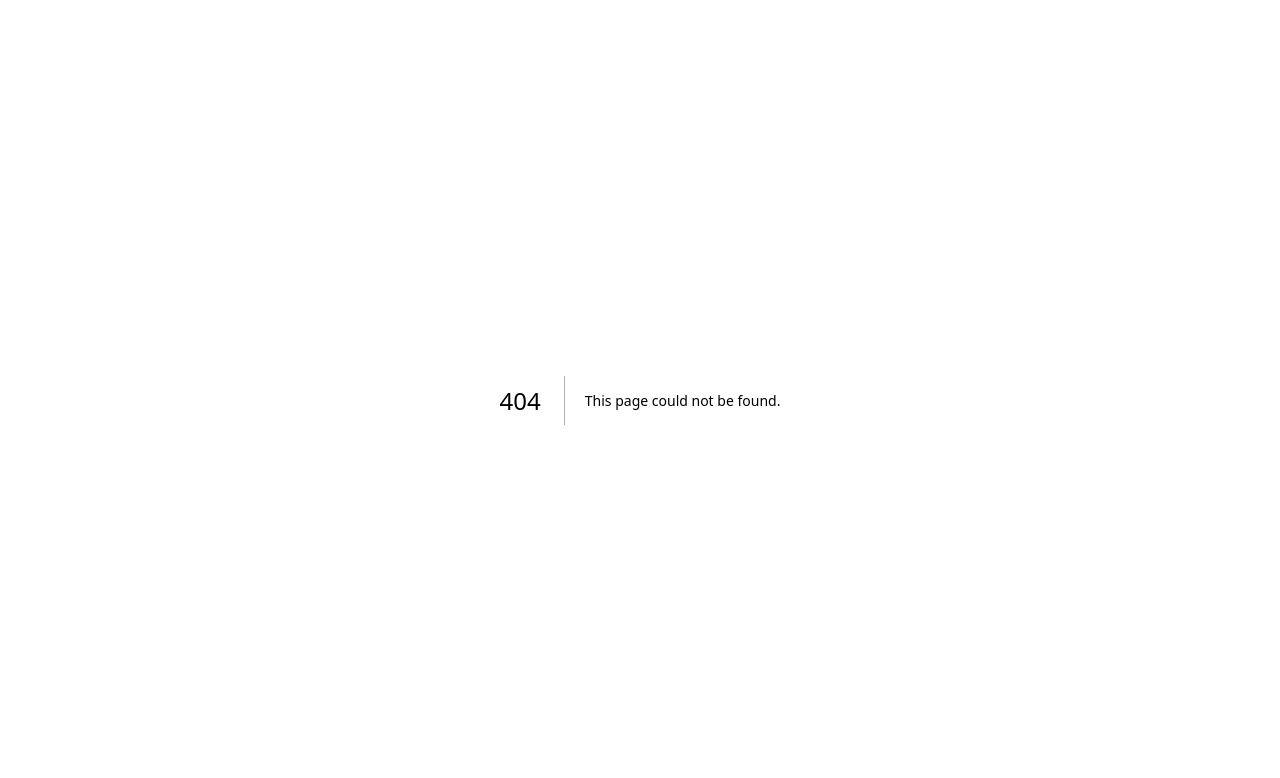
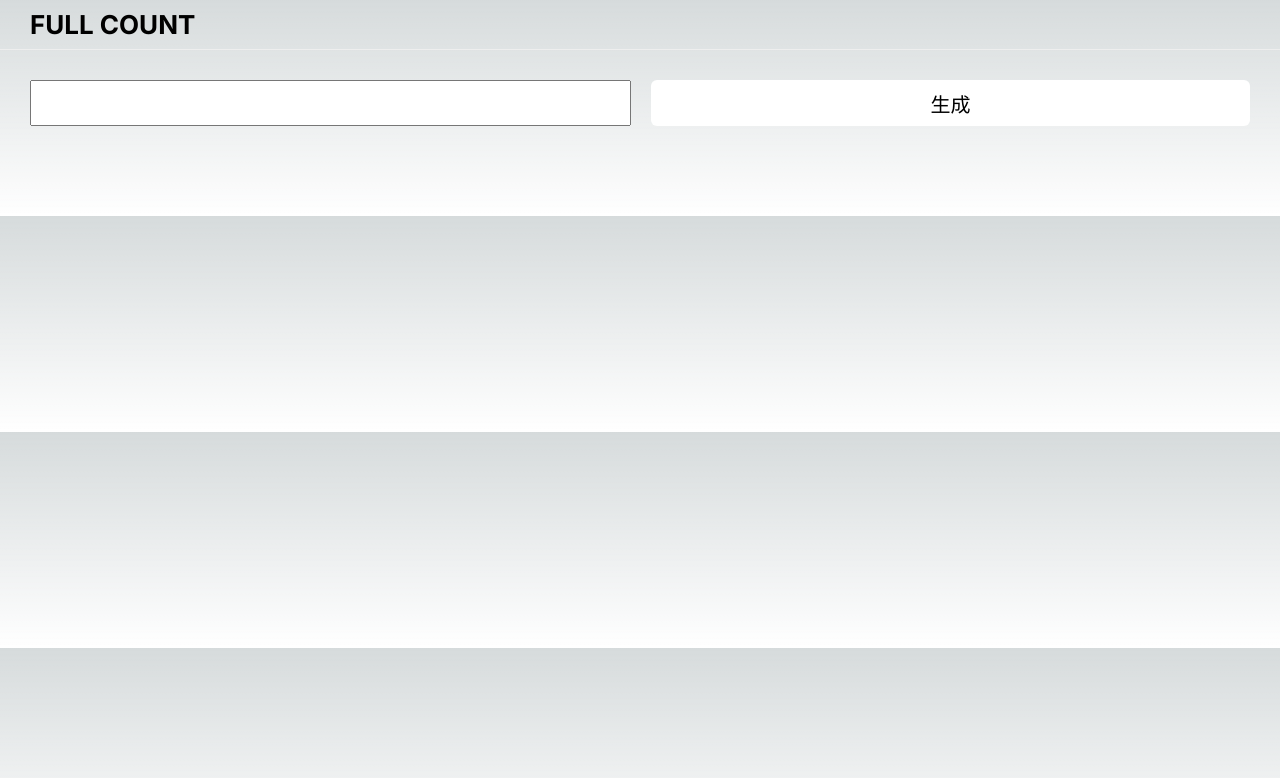
Before and after one commit to phoby20/fullcount, a Next.js app: page /Main in a window 1280 px wide. Before the commit this address had no page. Shown: the top 778 px of the page. Built offline with nearby package versions, Linux system fonts and the light colour scheme.

Commit message:
add: 넘버 버튼 추가

```diff
--- /dev/null
+++ b/src/app/Main/page.module.scss
@@ -0,0 +1,14 @@
+.container {
+  .generate {
+    display: flex;
+    column-gap: 20px;
+    margin: 30px;
+  }
+
+  .buttons {
+    display: grid;
+    grid-template-columns: 1fr 1fr;
+    gap: 20px;
+    padding: 30px;
+  }
+}
--- /dev/null
+++ b/src/app/Main/page.tsx
@@ -0,0 +1,60 @@
+"use client";
+
+import styles from "./page.module.scss";
+import Header from "../ui/organisms/Header/page";
+import Button from "../ui/atoms/Button/page";
+import NumberButton from "../ui/atoms/NumberButton/page";
+import Input from "../ui/atoms/Input/pages";
+import { useState } from "react";
+
+export default function Main() {
+  const [totalUser, setTotalUser] = useState(0); // 숫자를 입력받아 저장
+  const [buttons, setButtons] = useState<{ id: number; enabled: boolean }[]>(
+    []
+  ); // 버튼들의 상태를 저장
+
+  const updateNumber = (value: string) => {
+    setTotalUser(Number(value)); // 입력된 숫자를 totalUser 상태에 저장
+  };
+
+  const generateButton = () => {
+    const newButtons = Array.from({ length: totalUser }, (_, index) => ({
+      id: index + 1,
+      enabled: true, // 초기 상태는 활성화된 상태로 설정
+    }));
+    setButtons(newButtons); // 생성된 버튼 상태를 저장
+  };
+
+  const handleButtonClick = (id: number) => {
+    setButtons((prevButtons) =>
+      prevButtons.map((button) =>
+        button.id === id ? { ...button, enabled: false } : button
+      )
+    ); // 클릭된 버튼을 비활성화
+  };
+
+  return (
+    <div className={styles.container}>
+      <Header />
+      <section>
+        <div className={styles.generate}>
+          <Input type={"number"} onChange={updateNumber} />
+          <Button clickButton={generateButton} buttonName={"生成"} />
+        </div>
+      </section>
+
+      <section>
+        <div className={styles.buttons}>
+          {buttons.map(({ id, enabled }) => (
+            <NumberButton
+              key={id}
+              clickButton={() => handleButtonClick(id)}
+              buttonName={String(id)}
+              disabled={!enabled} // 버튼이 비활성화된 경우 disabled 속성 추가
+            />
+          ))}
+        </div>
+      </section>
+    </div>
+  );
+}
--- /dev/null
+++ b/src/app/ui/atoms/Button/page.module.scss
@@ -0,0 +1,14 @@
+.button {
+  height: 46px;
+  width: 100%;
+  font-size: 20px;
+  background-color: white;
+  color: black;
+  border: none;
+  cursor: pointer;
+  border-radius: 6px;
+
+  &:active {
+    background-color: gray;
+  }
+}
--- /dev/null
+++ b/src/app/ui/atoms/Button/page.tsx
@@ -0,0 +1,25 @@
+"use client";
+
+import styles from "./page.module.scss";
+
+type ButtonType = {
+  buttonName: string;
+  clickButton: () => void;
+  disabled?: boolean; // disabled 속성 추가
+};
+
+export default function Button({
+  buttonName,
+  clickButton,
+  disabled = false,
+}: ButtonType) {
+  return (
+    <button
+      className={styles.button}
+      onClick={clickButton}
+      disabled={disabled} // 버튼이 비활성화된 경우 클릭 불가능
+    >
+      {buttonName}
+    </button>
+  );
+}
--- /dev/null
+++ b/src/app/ui/atoms/Input/page.module.scss
@@ -0,0 +1,5 @@
+.input {
+  height: 46px;
+  width: 100%;
+  font-size: 20px;
+}
--- /dev/null
+++ b/src/app/ui/atoms/Input/pages.tsx
@@ -0,0 +1,22 @@
+"use client";
+
+import styles from "./page.module.scss";
+
+type InputType = {
+  type: string;
+  onChange?: (e: string) => void;
+};
+
+export default function Input({ type, onChange }: InputType) {
+  return (
+    <input
+      className={styles.input}
+      type={type}
+      onChange={(e) => {
+        if (onChange) {
+          onChange(e.target.value);
+        }
+      }}
+    />
+  );
+}
--- /dev/null
+++ b/src/app/ui/atoms/NumberButton/page.module.scss
@@ -0,0 +1,20 @@
+.button {
+  height: 100px;
+  width: 100%;
+  font-size: 40px;
+  background-color: rgb(255, 198, 198);
+  color: black;
+  border: none;
+  cursor: pointer;
+  border-radius: 6px;
+
+  &:active {
+    background-color: rgb(55, 55, 55);
+  }
+
+  &:disabled {
+    background-color: rgb(55, 55, 55); // 비활성화 상태일 때 배경색 설정
+    cursor: not-allowed; // 비활성화된 버튼의 커서를 변경 (선택 사항)
+    color: #565656;
+  }
+}
--- /dev/null
+++ b/src/app/ui/atoms/NumberButton/page.tsx
@@ -0,0 +1,25 @@
+"use client";
+
+import styles from "./page.module.scss";
+
+type NumberButtonType = {
+  buttonName: string;
+  clickButton: () => void;
+  disabled?: boolean; // disabled 속성 추가
+};
+
+export default function NumberButton({
+  buttonName,
+  clickButton,
+  disabled = false,
+}: NumberButtonType) {
+  return (
+    <button
+      className={styles.button}
+      onClick={clickButton}
+      disabled={disabled} // 버튼이 비활성화된 경우 클릭 불가능
+    >
+      {buttonName}
+    </button>
+  );
+}
--- /dev/null
+++ b/src/app/ui/organisms/Header/page.module.scss
@@ -0,0 +1,13 @@
+.container {
+  width: 100%;
+  height: 50px;
+  padding: 0px 30px;
+  display: flex;
+  align-items: center;
+  border-bottom: 1px solid #eee;
+
+  .logo {
+    font-weight: bold;
+    font-size: 26px;
+  }
+}
--- /dev/null
+++ b/src/app/ui/organisms/Header/page.tsx
@@ -0,0 +1,12 @@
+"use client";
+
+import styles from "./page.module.scss";
+
+export default function Header() {
+  const logoText = "full count".toUpperCase();
+  return (
+    <div className={styles.container}>
+      <div className={styles.logo}>{logoText}</div>
+    </div>
+  );
+}
```
Also changed, not shown: package.json (+4 -3 lines), src/app/page.tsx (+3 -88 lines), 1 other file (tests, documents, lock files or other folders).
